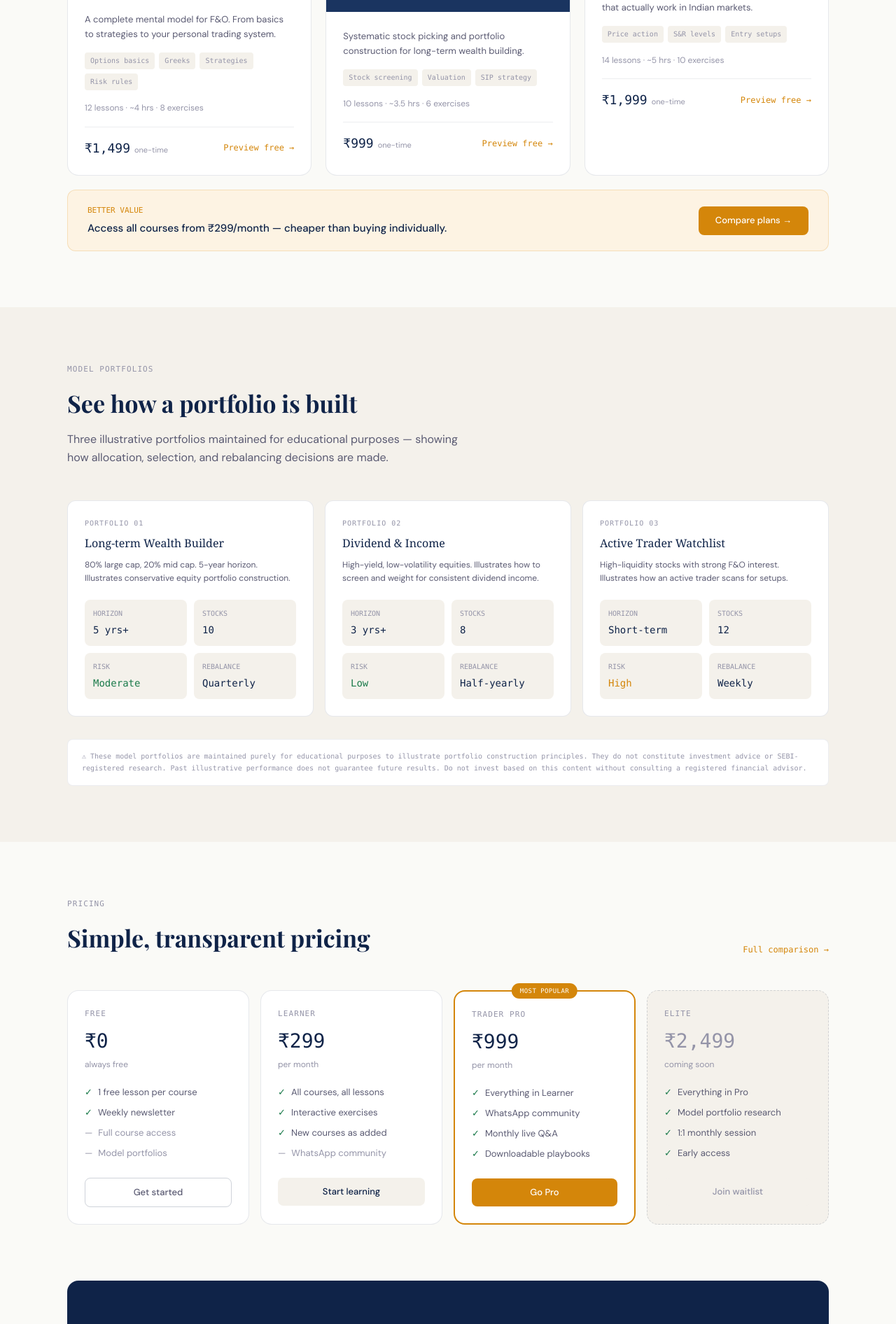
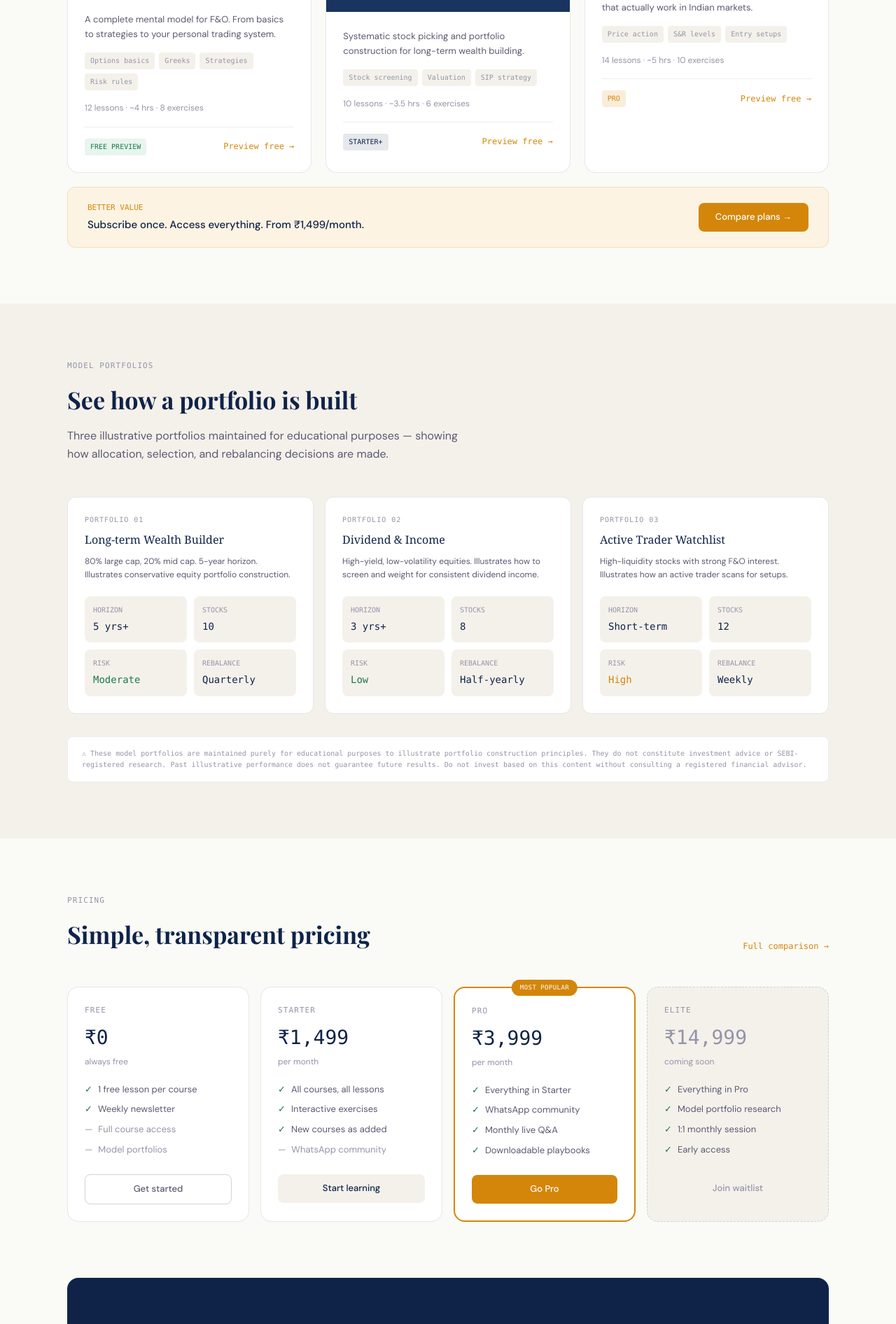
Before and after one commit to amoghsuman/thecapitalgains, a Next.js app: page / in a window 1280 px wide. Shown: the part 2600-4492 px from the top of the page at 70% size. Built offline with nearby package versions, Linux system fonts and the light colour scheme.

Commit message:
fix all P1-P3 gaps — subscription model, CTAs, pricing

```diff
--- a/app/learn/[course]/[lesson]/page.tsx
+++ b/app/learn/[course]/[lesson]/page.tsx
@@ -137,10 +137,13 @@ function LockedLesson() {
         href="/pricing"
         className="bg-[#D4860A] hover:bg-[#F0A020] text-white rounded-lg px-8 py-3.5 text-[15px] font-medium transition-colors mb-3"
       >
-        View plans →
+        View Subscription Plans →
       </Link>
-      <Link href="/auth/login" className="font-mono text-[12px] text-[#9494A8] hover:text-[#D4860A] transition-colors">
-        Already subscribed? Sign in →
+      <Link
+        href="/auth/login"
+        className="border border-[rgba(15,35,72,0.2)] hover:border-[#0F2348] text-[#5A5A72] hover:text-[#0F2348] rounded-lg px-8 py-3.5 text-[15px] font-medium transition-colors"
+      >
+        Sign in if subscribed →
       </Link>
     </div>
   );
--- a/app/page.tsx
+++ b/app/page.tsx
@@ -260,7 +260,7 @@ export default function HomePage() {
               desc: "A complete mental model for F&O. From basics to strategies to your personal trading system.",
               topics: ["Options basics", "Greeks", "Strategies", "Risk rules"],
               lessons: "12 lessons · ~4 hrs · 8 exercises",
-              price: "₹1,499",
+              accessBadge: { label: "FREE PREVIEW", style: "bg-[#E8F5EE] text-[#1A7A4A]" },
             },
             {
               bg: "bg-[#1A3460]",
@@ -271,7 +271,7 @@ export default function HomePage() {
               desc: "Systematic stock picking and portfolio construction for long-term wealth building.",
               topics: ["Stock screening", "Valuation", "SIP strategy"],
               lessons: "10 lessons · ~3.5 hrs · 6 exercises",
-              price: "₹999",
+              accessBadge: { label: "STARTER+", style: "bg-[rgba(15,35,72,0.1)] text-[#0F2348]" },
             },
             {
               bg: "bg-[#2A1A5E]",
@@ -282,7 +282,7 @@ export default function HomePage() {
               desc: "Chart patterns, indicators, and entry/exit setups that actually work in Indian markets.",
               topics: ["Price action", "S&R levels", "Entry setups"],
               lessons: "14 lessons · ~5 hrs · 10 exercises",
-              price: "₹1,999",
+              accessBadge: { label: "PRO", style: "bg-[rgba(212,134,10,0.15)] text-[#D4860A]" },
             },
           ].map((course) => (
             <div
@@ -313,10 +313,9 @@ export default function HomePage() {
                 </div>
                 <div className="text-[12px] text-[#9494A8] mb-4">{course.lessons}</div>
                 <div className="flex justify-between items-center pt-4 border-t border-[rgba(15,35,72,0.08)]">
-                  <div>
-                    <span className="font-mono text-[18px] font-medium text-[#0F2348]">{course.price}</span>
-                    <span className="text-[11px] text-[#9494A8] ml-1.5">one-time</span>
-                  </div>
+                  <span className={`font-mono text-[10px] font-medium rounded px-2 py-1 ${course.accessBadge.style}`}>
+                    {course.accessBadge.label}
+                  </span>
                   <span className="font-mono text-[12px] text-[#D4860A]">Preview free →</span>
                 </div>
               </div>
@@ -329,7 +328,7 @@ export default function HomePage() {
           <div>
             <div className="font-mono text-[11px] text-[#D4860A] mb-1">BETTER VALUE</div>
             <div className="text-[15px] font-medium text-[#0F2348]">
-              Access all courses from ₹299/month — cheaper than buying individually.
+              Subscribe once. Access everything. From ₹1,499/month.
             </div>
           </div>
           <Link
@@ -403,10 +402,10 @@ export default function HomePage() {
 
         <div className="grid grid-cols-1 sm:grid-cols-2 lg:grid-cols-4 gap-4">
           {[
-            { name: "FREE", price: "₹0", period: "always free", highlight: false, disabled: false, features: ["1 free lesson per course", "Weekly newsletter"], missing: ["Full course access", "Model portfolios"], cta: "Get started", ctaStyle: "border" },
-            { name: "LEARNER", price: "₹299", period: "per month", highlight: false, disabled: false, features: ["All courses, all lessons", "Interactive exercises", "New courses as added"], missing: ["WhatsApp community"], cta: "Start learning", ctaStyle: "secondary" },
-            { name: "TRADER PRO", price: "₹999", period: "per month", highlight: true, disabled: false, features: ["Everything in Learner", "WhatsApp community", "Monthly live Q&A", "Downloadable playbooks"], missing: [], cta: "Go Pro", ctaStyle: "primary" },
-            { name: "ELITE", price: "₹2,499", period: "coming soon", highlight: false, disabled: true, features: ["Everything in Pro", "Model portfolio research", "1:1 monthly session", "Early access"], missing: [], cta: "Join waitlist", ctaStyle: "disabled" },
+            { name: "FREE", price: "₹0", period: "always free", highlight: false, disabled: false, features: ["1 free lesson per course", "Weekly newsletter"], missing: ["Full course access", "Model portfolios"], cta: "Get started", ctaHref: "/auth/signup", ctaStyle: "border" },
+            { name: "STARTER", price: "₹1,499", period: "per month", highlight: false, disabled: false, features: ["All courses, all lessons", "Interactive exercises", "New courses as added"], missing: ["WhatsApp community"], cta: "Start learning", ctaHref: "/pricing", ctaStyle: "secondary" },
+            { name: "PRO", price: "₹3,999", period: "per month", highlight: true, disabled: false, features: ["Everything in Starter", "WhatsApp community", "Monthly live Q&A", "Downloadable playbooks"], missing: [], cta: "Go Pro", ctaHref: "/pricing", ctaStyle: "primary" },
+            { name: "ELITE", price: "₹14,999", period: "coming soon", highlight: false, disabled: true, features: ["Everything in Pro", "Model portfolio research", "1:1 monthly session", "Early access"], missing: [], cta: "Join waitlist", ctaHref: "/newsletter", ctaStyle: "disabled" },
           ].map((plan) => (
             <div
               key={plan.name}
@@ -440,19 +439,20 @@ export default function HomePage() {
                   </div>
                 ))}
               </div>
-              <button
-                className={`w-full rounded-lg py-2.5 text-[13px] font-medium transition-all ${
+              <Link
+                href={plan.ctaHref}
+                className={`block w-full text-center rounded-lg py-2.5 text-[13px] font-medium transition-all ${
                   plan.ctaStyle === "primary"
                     ? "bg-[#D4860A] hover:bg-[#F0A020] text-white"
                     : plan.ctaStyle === "secondary"
                     ? "bg-[#F4F1EB] hover:bg-[#EDE9E0] text-[#0F2348]"
                     : plan.ctaStyle === "border"
                     ? "border border-[rgba(15,35,72,0.2)] text-[#5A5A72] hover:border-[#0F2348] hover:text-[#0F2348]"
-                    : "bg-[#F4F1EB] text-[#9494A8] cursor-default"
+                    : "bg-[#F4F1EB] text-[#9494A8] pointer-events-none"
                 }`}
               >
                 {plan.cta}
-              </button>
+              </Link>
             </div>
           ))}
         </div>
--- a/app/pricing/page.tsx
+++ b/app/pricing/page.tsx
@@ -16,14 +16,14 @@ const plans = [
     features: ["1 free lesson per course", "Weekly newsletter"],
     missing: ["Full course access", "Model portfolios", "Community"],
     cta: "Get started",
-    ctaHref: "/courses",
+    ctaHref: "/auth/signup",
     ctaStyle: "border" as const,
   },
   {
-    id: "learner",
-    name: "LEARNER",
-    monthlyPrice: "₹299",
-    annualPrice: "₹239",
+    id: "starter",
+    name: "STARTER",
+    monthlyPrice: "₹1,499",
+    annualPrice: "₹1,199",
     period: "per month",
     badge: null,
     highlight: false,
@@ -36,20 +36,20 @@ const plans = [
     ],
     missing: ["WhatsApp community", "Live Q&A"],
     cta: "Start learning",
-    ctaHref: "#",
+    ctaHref: "/auth/signup?plan=starter",
     ctaStyle: "secondary" as const,
   },
   {
     id: "pro",
-    name: "TRADER PRO",
-    monthlyPrice: "₹999",
-    annualPrice: "₹799",
+    name: "PRO",
+    monthlyPrice: "₹3,999",
+    annualPrice: "₹3,199",
     period: "per month",
     badge: "MOST POPULAR",
     highlight: true,
     disabled: false,
     features: [
-      "Everything in Learner",
+      "Everything in Starter",
       "Private WhatsApp community",
       "Monthly live Q&A",
       "Downloadable PDF playbooks",
@@ -57,14 +57,14 @@ const plans = [
     ],
     missing: [],
     cta: "Go Pro",
-    ctaHref: "#",
+    ctaHref: "/auth/signup?plan=pro",
     ctaStyle: "primary" as const,
   },
   {
     id: "elite",
     name: "ELITE",
-    monthlyPrice: "₹2,499",
-    annualPrice: "₹1,999",
+    monthlyPrice: "₹14,999",
+    annualPrice: "₹11,999",
     period: "coming soon",
     badge: "COMING SOON",
     highlight: false,
@@ -77,21 +77,21 @@ const plans = [
     ],
     missing: [],
     cta: "Join waitlist",
-    ctaHref: "#",
+    ctaHref: "/newsletter",
     ctaStyle: "disabled" as const,
   },
 ];
 
-const tableFeatures: { label: string; free: boolean | "soon"; learner: boolean | "soon"; pro: boolean | "soon"; elite: boolean | "soon" }[] = [
-  { label: "Free lesson previews", free: true, learner: true, pro: true, elite: true },
-  { label: "Full course access", free: false, learner: true, pro: true, elite: true },
-  { label: "Interactive exercises", free: false, learner: true, pro: true, elite: true },
-  { label: "Progress tracking", free: false, learner: true, pro: true, elite: true },
-  { label: "Downloadable PDFs", free: false, learner: false, pro: true, elite: true },
-  { label: "WhatsApp community", free: false, learner: false, pro: true, elite: true },
-  { label: "Monthly live Q&A", free: false, learner: false, pro: true, elite: true },
-  { label: "Model portfolios", free: false, learner: false, pro: false, elite: "soon" },
-  { label: "1:1 monthly session", free: false, learner: false, pro: false, elite: "soon" },
+const tableFeatures: { label: string; free: boolean | "soon"; starter: boolean | "soon"; pro: boolean | "soon"; elite: boolean | "soon" }[] = [
+  { label: "Free lesson previews", free: true, starter: true, pro: true, elite: true },
+  { label: "Full course access", free: false, starter: true, pro: true, elite: true },
+  { label: "Interactive exercises", free: false, starter: true, pro: true, elite: true },
+  { label: "Progress tracking", free: false, starter: true, pro: true, elite: true },
+  { label: "Downloadable PDFs", free: false, starter: false, pro: true, elite: true },
+  { label: "WhatsApp community", free: false, starter: false, pro: true, elite: true },
+  { label: "Monthly live Q&A", free: false, starter: false, pro: true, elite: true },
+  { label: "Model portfolios", free: false, starter: false, pro: false, elite: "soon" },
+  { label: "1:1 monthly session", free: false, starter: false, pro: false, elite: "soon" },
 ];
 
 const faqs = [
@@ -253,7 +253,7 @@ export default function PricingPage() {
             <div className="px-5 py-4 font-mono text-[11px] text-[rgba(255,255,255,0.5)] tracking-widest uppercase">
               Feature
             </div>
-            {["Free", "Learner", "Pro", "Elite"].map((col) => (
+            {["Free", "Starter", "Pro", "Elite"].map((col) => (
               <div
                 key={col}
                 className="px-5 py-4 font-mono text-[11px] text-white tracking-widest uppercase text-center"
@@ -273,7 +273,7 @@ export default function PricingPage() {
               <div className="px-5 py-3.5 text-[13px] text-[#0F2348] font-medium">
                 {row.label}
               </div>
-              {(["free", "learner", "pro", "elite"] as const).map((col) => (
+              {(["free", "starter", "pro", "elite"] as const).map((col) => (
                 <div
                   key={col}
                   className="px-5 py-3.5 flex items-center justify-center"
```
